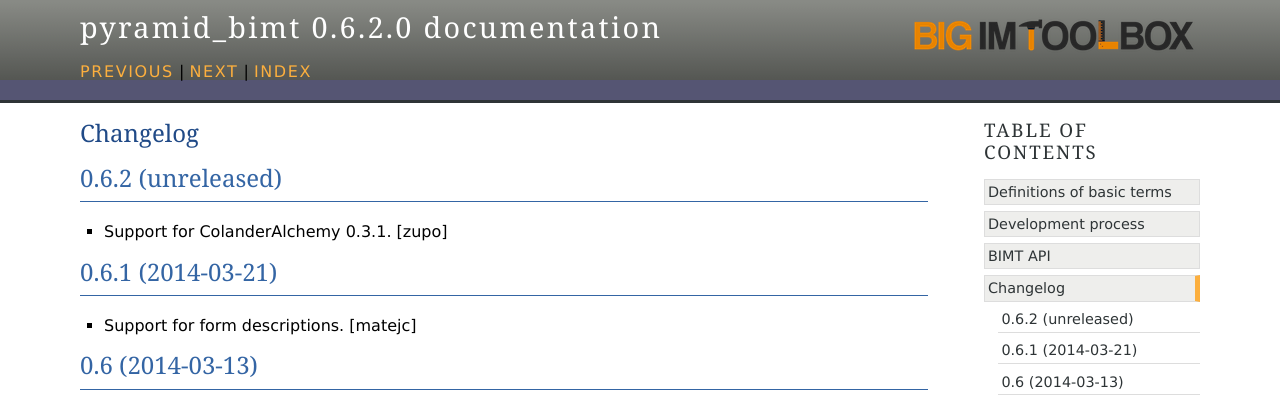
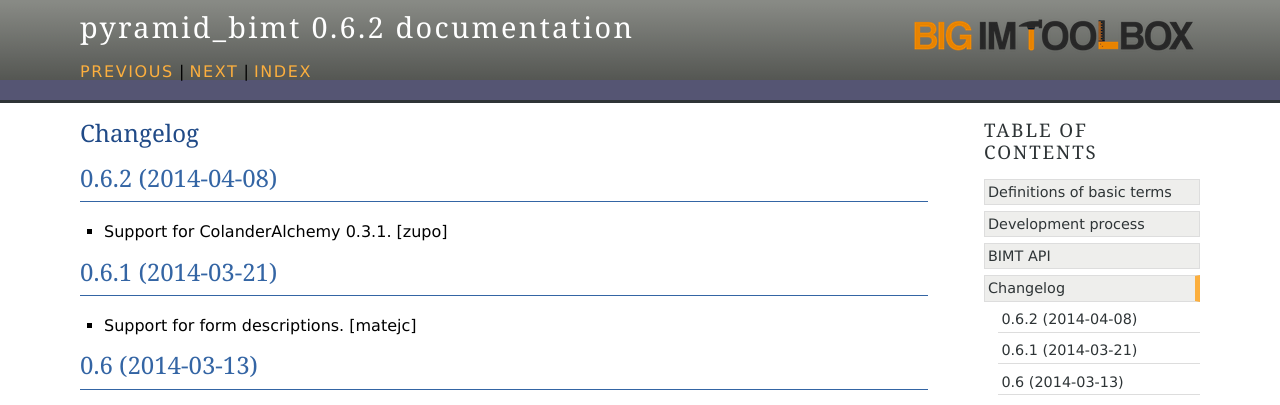
Before and after one commit to persho/pyramid_bimt, a Sphinx documentation site: the page built from docs/CHANGELOG.rst, in a window 1280 px wide and 900 px high. Shown: the top 405 px of the window. Built offline with Sphinx 7.4.7, drawn with Linux system fonts in a browser that asks for light colours.

Commit message:
Preparing release 0.6.2

```diff
--- a/docs/CHANGELOG.rst
+++ b/docs/CHANGELOG.rst
@@ -2,7 +2,7 @@ Changelog
 =========
 
 
-0.6.2 (unreleased)
+0.6.2 (2014-04-08)
 ------------------
 
 - Support for ColanderAlchemy 0.3.1.
--- a/setup.py
+++ b/setup.py
@@ -18,7 +18,7 @@ long_description = \
 
 setup(
     name='pyramid_bimt',
-    version='0.6.2.dev0',
+    version='0.6.2',
     description='Base package for BIMT apps.',
     long_description=long_description,
     classifiers=[
```
